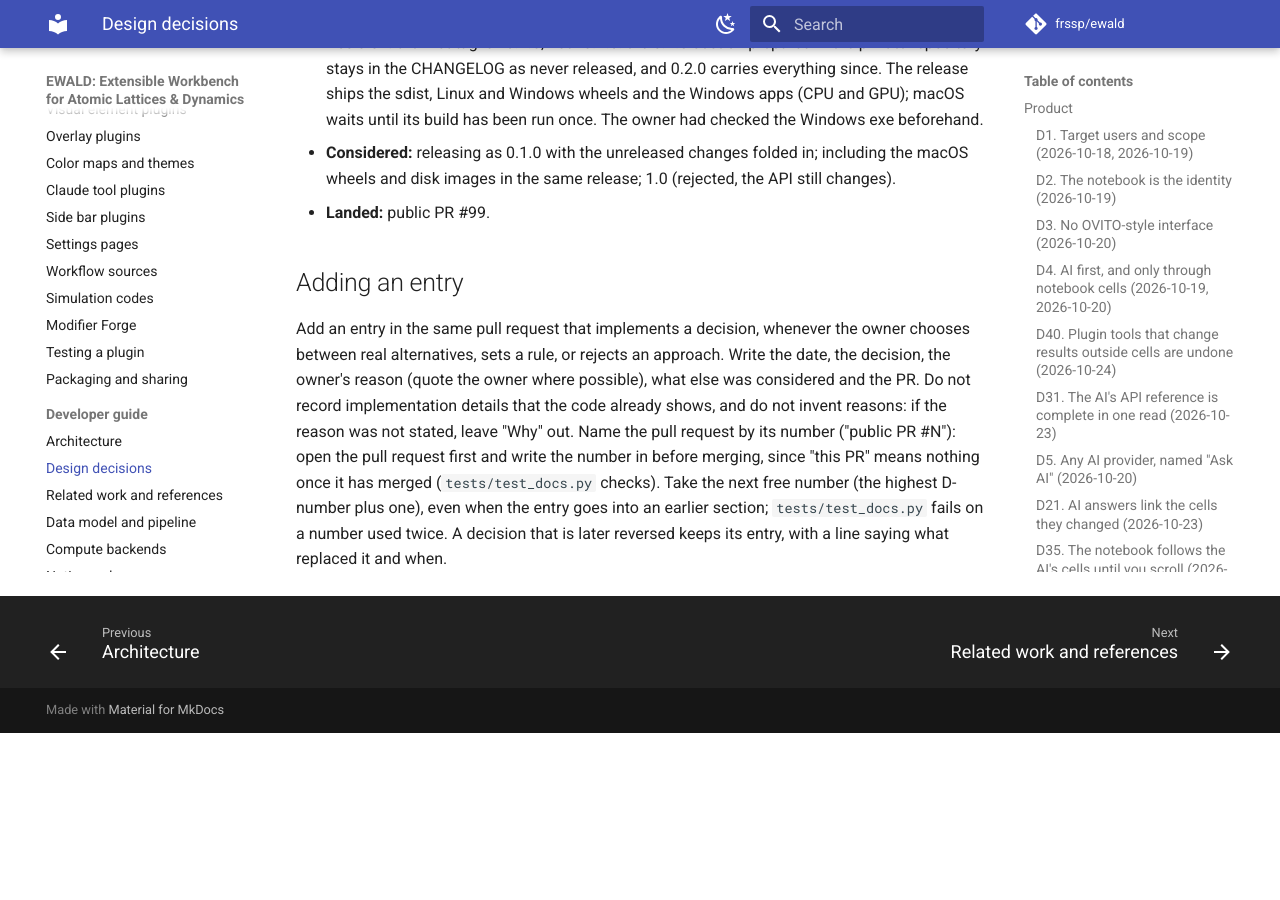
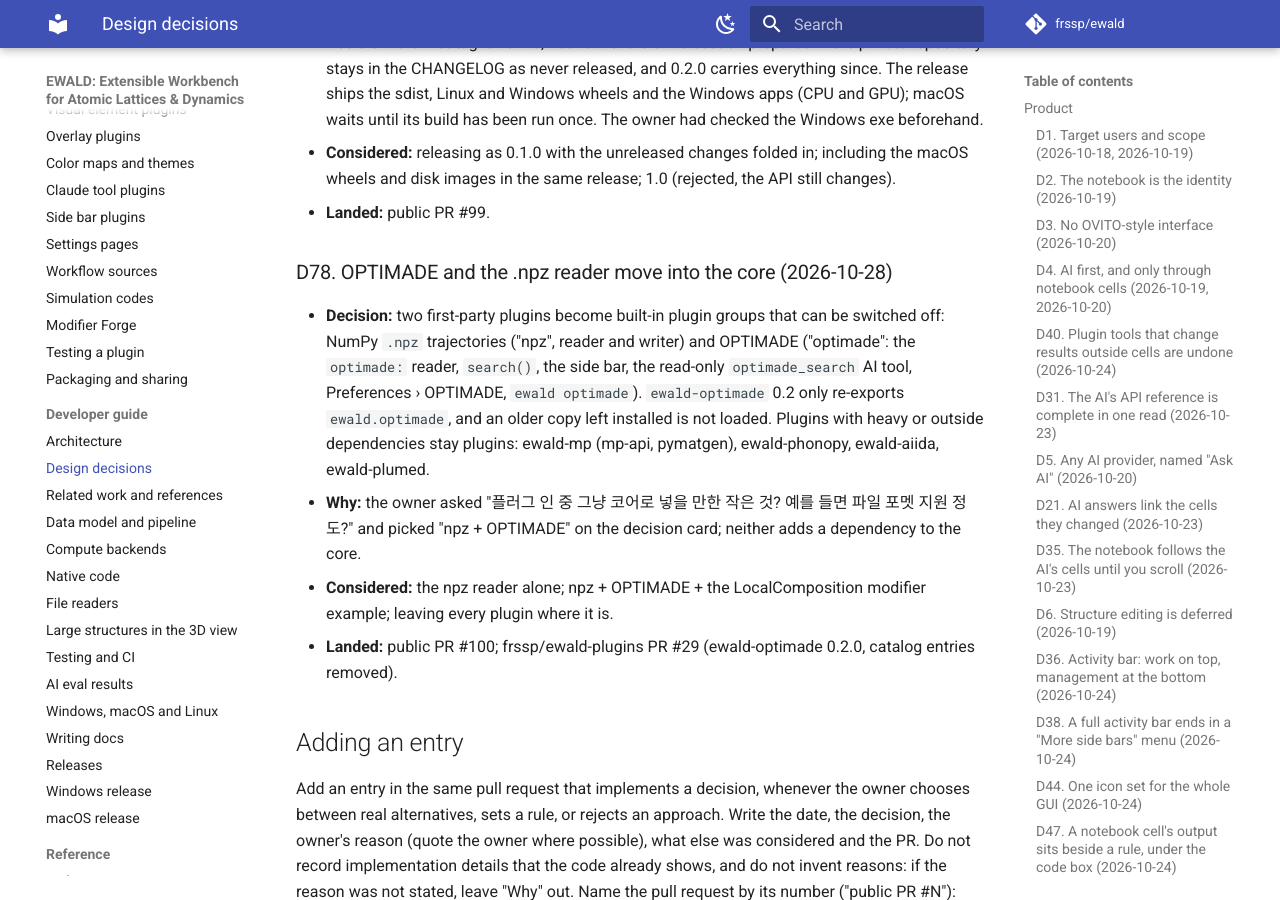
Before and after one commit to frssp/ewald, an MkDocs documentation site: the page built from docs/developer/decisions.md, in a window 1280 px wide and 900 px high, scrolled down 28346 px. Built offline with MkDocs 1.6.1 and Material for MkDocs 9.7.7, drawn with Linux system fonts in a browser that asks for light colours; comment, search, counter and statistics services are not loaded; before the commit the page ends 29079 px from its top, so only the background shows below that.

Commit message:
Tests: built-in OPTIMADE group in registry, GUI and site lists; D78
Co-Authored-By: Claude Opus 5.5 <noreply@anthropic.com>

```diff
--- a/docs/developer/decisions.md
+++ b/docs/developer/decisions.md
@@ -1008,6 +1008,21 @@ Pull request numbers up to #242 refer to the pre-publication repository, which i
   wheels and disk images in the same release; 1.0 (rejected, the API still changes).
 - **Landed:** public PR #99.
 
+### D78. OPTIMADE and the .npz reader move into the core (2026-10-28)
+
+- **Decision:** two first-party plugins become built-in plugin groups that can be switched off:
+  NumPy `.npz` trajectories ("npz", reader and writer) and OPTIMADE ("optimade": the `optimade:`
+  reader, `search()`, the side bar, the read-only `optimade_search` AI tool, Preferences ›
+  OPTIMADE, `ewald optimade`). `ewald-optimade` 0.2 only re-exports `ewald.optimade`, and an
+  older copy left installed is not loaded. Plugins with heavy or outside dependencies stay
+  plugins: ewald-mp (mp-api, pymatgen), ewald-phonopy, ewald-aiida, ewald-plumed.
+- **Why:** the owner asked "플러그 인 중 그냥 코어로 넣을 만한 작은 것? 예를 들면 파일 포멧
+  지원 정도?" and picked "npz + OPTIMADE" on the decision card; neither adds a dependency to
+  the core.
+- **Considered:** the npz reader alone; npz + OPTIMADE + the LocalComposition modifier example;
+  leaving every plugin where it is.
+- **Landed:** public PR #100; frssp/ewald-plugins PR #29 (ewald-optimade 0.2.0, catalog entries removed).
+
 ## Adding an entry
 
 Add an entry in the same pull request that implements a decision, whenever the owner chooses
```
Also changed, not shown: CHANGELOG.md (+2 -2 lines), 6 other files.
